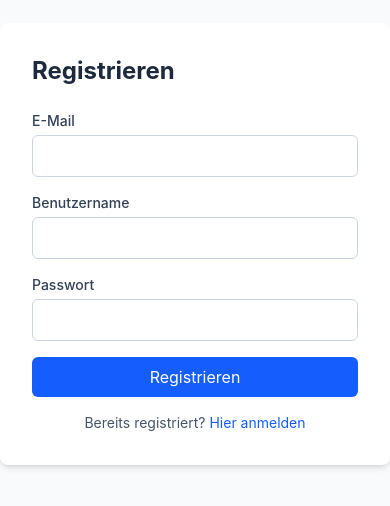
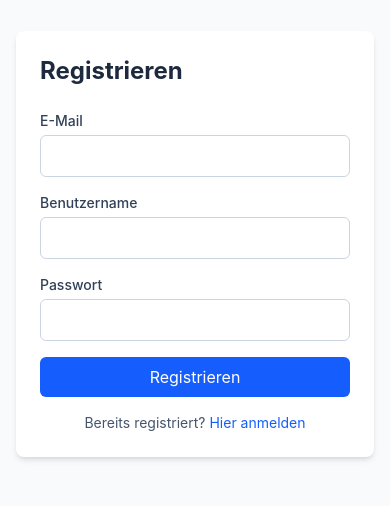
Before and after one commit to Svensemann93/travel-app, a React (Vite) app: page /register in a window 390 px wide. Shown: the part 178-684 px from the top of the page. Built offline with nearby package versions, Linux system fonts and the light colour scheme; no server answers.

Commit message:
feat(auth): mobile-responsive layout with shared components

```diff
--- /dev/null
+++ b/src/components/AuthLayout.tsx
@@ -0,0 +1,29 @@
+import type { ReactNode } from 'react'
+import { Link } from 'react-router-dom'
+
+type Props = {
+  title: string
+  children: ReactNode
+  footerText: string
+  footerLinkTo: string
+  footerLinkLabel: string
+}
+
+function AuthLayout({ title, children, footerText, footerLinkTo, footerLinkLabel }: Props) {
+  return (
+    <div className="min-h-screen flex items-center justify-center bg-slate-50 p-4">
+      <div className="bg-white p-6 sm:p-8 rounded-lg shadow-md max-w-md w-full">
+        <h1 className="text-2xl font-bold text-slate-800 mb-6">{title}</h1>
+        {children}
+        <p className="text-sm text-slate-600 mt-4 text-center">
+          {footerText}{' '}
+          <Link to={footerLinkTo} className="text-blue-600 hover:underline">
+            {footerLinkLabel}
+          </Link>
+        </p>
+      </div>
+    </div>
+  )
+}
+
+export default AuthLayout
--- /dev/null
+++ b/src/components/FormField.tsx
@@ -0,0 +1,33 @@
+type Props = {
+  id: string
+  label: string
+  type?: 'text' | 'email' | 'password' | 'date' | 'url'
+  value: string
+  onChange: (v: string) => void
+  required?: boolean
+  maxLength?: number
+  autoFocus?: boolean
+  placeholder?: string
+  min?: string
+  max?: string
+}
+
+function FormField({ id, label, type = 'text', value, onChange, ...rest }: Props) {
+  return (
+    <div>
+      <label htmlFor={id} className="block text-sm font-medium text-slate-700 mb-1">
+        {label}
+      </label>
+      <input
+        id={id}
+        type={type}
+        value={value}
+        onChange={(e) => onChange(e.target.value)}
+        className="w-full px-3 py-2 border border-slate-300 rounded-md focus:outline-none focus:ring-2 focus:ring-blue-500"
+        {...rest}
+      />
+    </div>
+  )
+}
+
+export default FormField
--- a/src/pages/LoginPage.tsx
+++ b/src/pages/LoginPage.tsx
@@ -1,5 +1,7 @@
 import { useState } from 'react'
-import { Link, useNavigate } from 'react-router-dom'
+import { useNavigate } from 'react-router-dom'
+import AuthLayout from '../components/AuthLayout'
+import FormField from '../components/FormField'
 import { supabase } from '../lib/supabase'
 
 function LoginPage() {
@@ -7,7 +9,6 @@ function LoginPage() {
   const [password, setPassword] = useState('')
   const [errorMessage, setErrorMessage] = useState('')
   const [isLoading, setIsLoading] = useState(false)
-
   const navigate = useNavigate()
 
   async function handleSubmit(event: React.SyntheticEvent<HTMLFormElement>) {
@@ -15,10 +16,7 @@ function LoginPage() {
     setErrorMessage('')
     setIsLoading(true)
 
-    const { error } = await supabase.auth.signInWithPassword({
-      email,
-      password,
-    })
+    const { error } = await supabase.auth.signInWithPassword({ email, password })
 
     setIsLoading(false)
 
@@ -26,50 +24,38 @@ function LoginPage() {
       setErrorMessage(error.message)
       return
     }
-
     navigate('/')
   }
 
   return (
-    <div className="min-h-screen flex items-center justify-center bg-slate-50">
-      <div className="bg-white p-8 rounded-lg shadow-md max-w-md w-full">
-        <h1 className="text-2xl font-bold text-slate-800 mb-6">Anmelden</h1>
-
+    <AuthLayout
+      title="Anmelden"
+      footerText="Noch kein Konto?"
+      footerLinkTo="/register"
+      footerLinkLabel="Jetzt registrieren"
+    >
       <form onSubmit={handleSubmit} className="space-y-4">
-          <div>
-            <label htmlFor="email" className="block text-sm font-medium text-slate-700 mb-1">
-              E-Mail
-            </label>
-            <input
+        <FormField
           id="email"
+          label="E-Mail"
           type="email"
           value={email}
-              onChange={(e) => setEmail(e.target.value)}
-              className="w-full px-3 py-2 border border-slate-300 rounded-md focus:outline-none focus:ring-2 focus:ring-blue-500"
+          onChange={setEmail}
           required
         />
-          </div>
-
-          <div>
-            <label htmlFor="password" className="block text-sm font-medium text-slate-700 mb-1">
-              Passwort
-            </label>
-            <input
+        <FormField
           id="password"
+          label="Passwort"
           type="password"
           value={password}
-              onChange={(e) => setPassword(e.target.value)}
-              className="w-full px-3 py-2 border border-slate-300 rounded-md focus:outline-none focus:ring-2 focus:ring-blue-500"
+          onChange={setPassword}
           required
         />
-          </div>
-
         {errorMessage && (
           <div className="bg-red-50 border border-red-200 text-red-700 px-3 py-2 rounded-md text-sm">
             {errorMessage}
           </div>
         )}
-
         <button
           type="submit"
           disabled={isLoading}
@@ -78,14 +64,7 @@ function LoginPage() {
           {isLoading ? 'Wird angemeldet...' : 'Anmelden'}
         </button>
       </form>
-        <p className="text-sm text-slate-600 mt-4 text-center">
-          Noch kein Konto?{' '}
-          <Link to="/register" className="text-blue-600 hover:underline">
-            Jetzt registrieren
-          </Link>
-        </p>
-      </div>
-    </div>
+    </AuthLayout>
   )
 }
 
--- a/src/pages/RegisterPage.tsx
+++ b/src/pages/RegisterPage.tsx
@@ -1,5 +1,7 @@
 import { useState } from 'react'
-import { Link, useNavigate } from 'react-router-dom'
+import { useNavigate } from 'react-router-dom'
+import AuthLayout from '../components/AuthLayout'
+import FormField from '../components/FormField'
 import { supabase } from '../lib/supabase'
 
 function RegisterPage() {
@@ -8,7 +10,6 @@ function RegisterPage() {
   const [password, setPassword] = useState('')
   const [errorMessage, setErrorMessage] = useState('')
   const [isLoading, setIsLoading] = useState(false)
-
   const navigate = useNavigate()
 
   async function handleSubmit(event: React.SyntheticEvent<HTMLFormElement>) {
@@ -19,11 +20,7 @@ function RegisterPage() {
     const { error } = await supabase.auth.signUp({
       email,
       password,
-      options: {
-        data: {
-          username,
-        },
-      },
+      options: { data: { username } },
     })
 
     setIsLoading(false)
@@ -32,64 +29,45 @@ function RegisterPage() {
       setErrorMessage(error.message)
       return
     }
-
     navigate('/')
   }
 
   return (
-    <div className="min-h-screen flex items-center justify-center bg-slate-50">
-      <div className="bg-white p-8 rounded-lg shadow-md max-w-md w-full">
-        <h1 className="text-2xl font-bold text-slate-800 mb-6">Registrieren</h1>
-
+    <AuthLayout
+      title="Registrieren"
+      footerText="Bereits registriert?"
+      footerLinkTo="/login"
+      footerLinkLabel="Hier anmelden"
+    >
       <form onSubmit={handleSubmit} className="space-y-4">
-          <div>
-            <label htmlFor="email" className="block text-sm font-medium text-slate-700 mb-1">
-              E-Mail
-            </label>
-            <input
+        <FormField
           id="email"
+          label="E-Mail"
           type="email"
           value={email}
-              onChange={(e) => setEmail(e.target.value)}
-              className="w-full px-3 py-2 border border-slate-300 rounded-md focus:outline-none focus:ring-2 focus:ring-blue-500"
+          onChange={setEmail}
           required
         />
-          </div>
-
-          <div>
-            <label htmlFor="username" className="block text-sm font-medium text-slate-700 mb-1">
-              Benutzername
-            </label>
-            <input
+        <FormField
           id="username"
-              type="text"
+          label="Benutzername"
           value={username}
-              onChange={(e) => setUsername(e.target.value)}
-              className="w-full px-3 py-2 border border-slate-300 rounded-md focus:outline-none focus:ring-2 focus:ring-blue-500"
+          onChange={setUsername}
           required
         />
-          </div>
-
-          <div>
-            <label htmlFor="password" className="block text-sm font-medium text-slate-700 mb-1">
-              Passwort
-            </label>
-            <input
+        <FormField
           id="password"
+          label="Passwort"
           type="password"
           value={password}
-              onChange={(e) => setPassword(e.target.value)}
-              className="w-full px-3 py-2 border border-slate-300 rounded-md focus:outline-none focus:ring-2 focus:ring-blue-500"
+          onChange={setPassword}
           required
         />
-          </div>
-
         {errorMessage && (
           <div className="bg-red-50 border border-red-200 text-red-700 px-3 py-2 rounded-md text-sm">
             {errorMessage}
           </div>
         )}
-
         <button
           type="submit"
           disabled={isLoading}
@@ -98,14 +76,7 @@ function RegisterPage() {
           {isLoading ? 'Wird registriert...' : 'Registrieren'}
         </button>
       </form>
-        <p className="text-sm text-slate-600 mt-4 text-center">
-          Bereits registriert?{' '}
-          <Link to="/login" className="text-blue-600 hover:underline">
-            Hier anmelden
-          </Link>
-        </p>
-      </div>
-    </div>
+    </AuthLayout>
   )
 }
 
```
Lines whose indentation alone changed are shown as unchanged.
